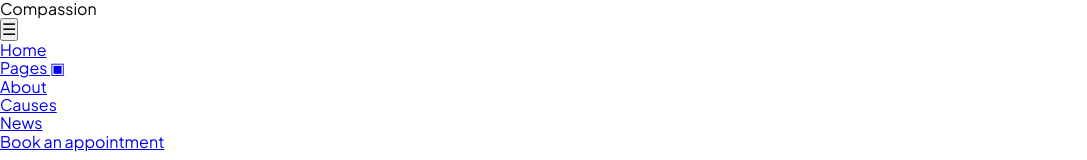
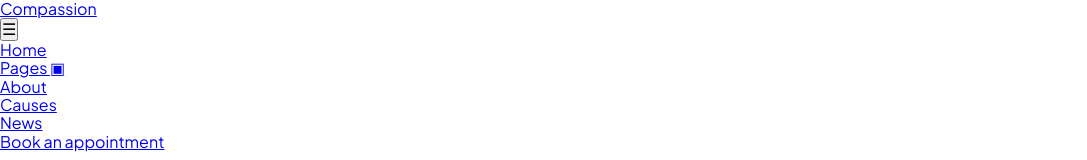
Before and after one commit to midhatkazmi/fwdp2000-p2, a plain HTML site: page index.html in a window 1280 px wide. Shown: the top 160 px of the page, without its empty margins (0-1087 px from the left). Drawn offline with nearby package versions, Linux system fonts and the light colour scheme; files that its build step writes are made by us from their sources.

Commit message:
turned header heading into link

```diff
--- a/index.html
+++ b/index.html
@@ -15,7 +15,7 @@
 </head>
 <body>
 	<header>
-		<p>Compassion</p>
+		<p><a href="#">Compassion</a></p>
 
 		<button>&#9776;</button>
 
```
